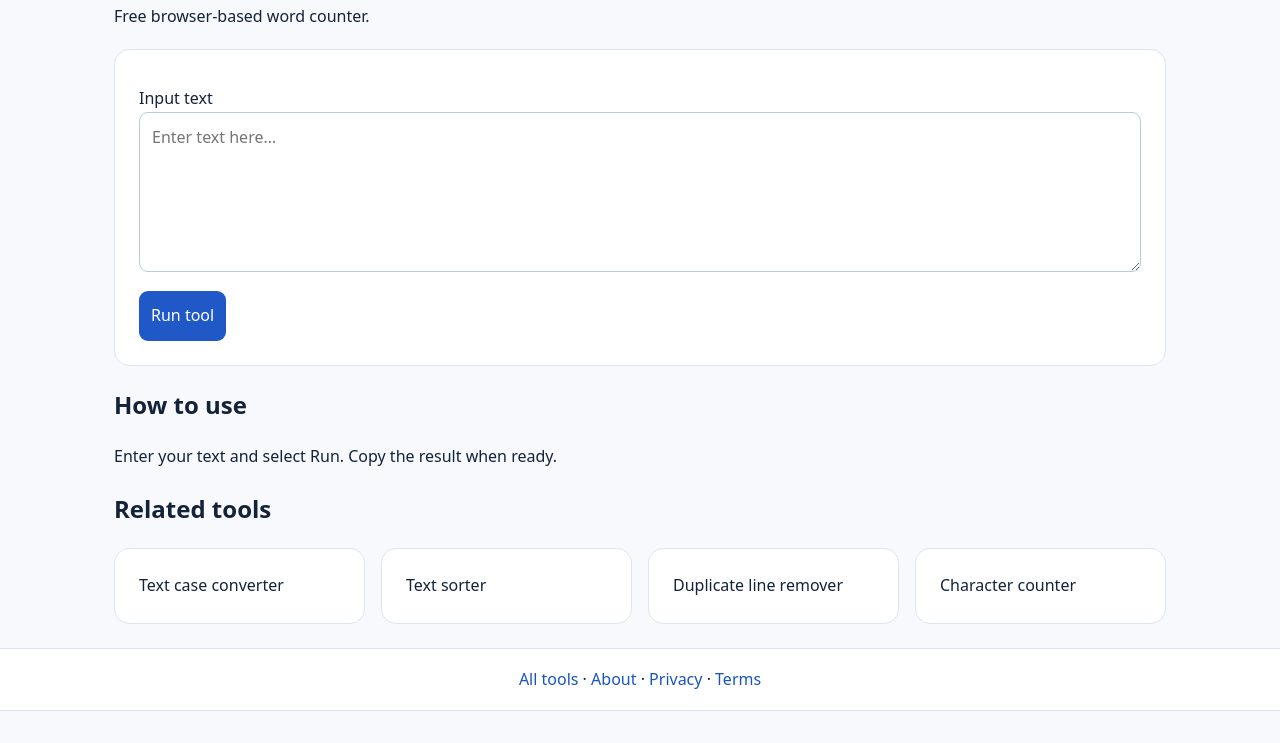
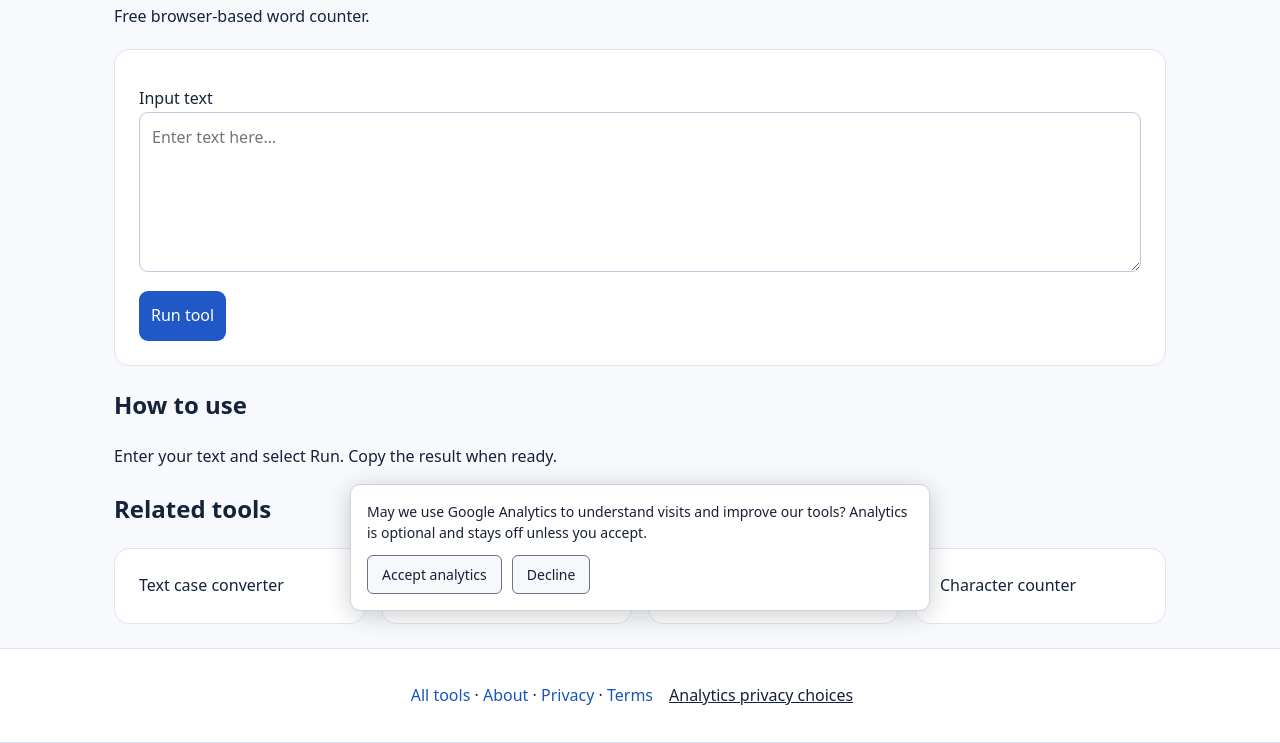
Before and after one commit to FlintHambleton/quickutilitytools, a plain HTML site: page word-counter.html in a window 1280 px wide. Shown: the part 177-920 px from the top of the page. Before the commit the page ends 888 px from the top, so only its background shows below. Drawn offline with Linux system fonts and the light colour scheme.

Commit message:
Enable consent-gated GA4

```diff
--- a/word-counter.html
+++ b/word-counter.html
@@ -1 +1 @@
-<!doctype html><html lang="en"><head><meta charset="utf-8"><meta name="viewport" content="width=device-width,initial-scale=1"><title>Word counter – Free Online | QuickUtilityTools</title><meta name="description" content="Use the free word counter directly in your browser. No account required."><link rel="canonical" href="https://quickutilitytools.pages.dev/word-counter"><link rel="icon" href="/favicon.svg"><link rel="stylesheet" href="/style.css"></head><body><header><nav><a class="brand" href="/">⚡ QuickUtilityTools</a><a href="/#tools">All tools</a><a href="/privacy">Privacy</a></nav></header><main><h1>Word counter</h1><p>Free browser-based word counter.</p><section class="panel" id="tool" data-tool="word-counter"></section><h2>How to use</h2><p>Enter your text and select Run. Copy the result when ready.</p><h2>Related tools</h2><div class="grid"><a class="tile" href="/text-case-converter">Text case converter</a><a class="tile" href="/text-sorter">Text sorter</a><a class="tile" href="/duplicate-line-remover">Duplicate line remover</a><a class="tile" href="/character-counter">Character counter</a></div></main><footer><a href="/">All tools</a> · <a href="/about">About</a> · <a href="/privacy">Privacy</a> · <a href="/terms">Terms</a></footer><script src="/tools.js"></script></body></html>
+<!doctype html><html lang="en"><head><meta charset="utf-8"><meta name="viewport" content="width=device-width,initial-scale=1"><title>Word counter – Free Online | QuickUtilityTools</title><meta name="description" content="Use the free word counter directly in your browser. No account required."><link rel="canonical" href="https://quickutilitytools.pages.dev/word-counter"><link rel="icon" href="/favicon.svg"><link rel="stylesheet" href="/style.css"></head><body><header><nav><a class="brand" href="/">⚡ QuickUtilityTools</a><a href="/#tools">All tools</a><a href="/privacy">Privacy</a></nav></header><main><h1>Word counter</h1><p>Free browser-based word counter.</p><section class="panel" id="tool" data-tool="word-counter"></section><h2>How to use</h2><p>Enter your text and select Run. Copy the result when ready.</p><h2>Related tools</h2><div class="grid"><a class="tile" href="/text-case-converter">Text case converter</a><a class="tile" href="/text-sorter">Text sorter</a><a class="tile" href="/duplicate-line-remover">Duplicate line remover</a><a class="tile" href="/character-counter">Character counter</a></div></main><footer><a href="/">All tools</a> · <a href="/about">About</a> · <a href="/privacy">Privacy</a> · <a href="/terms">Terms</a></footer><script src="/tools.js"></script><script src="/analytics-consent.js" defer></script></body></html>
```
